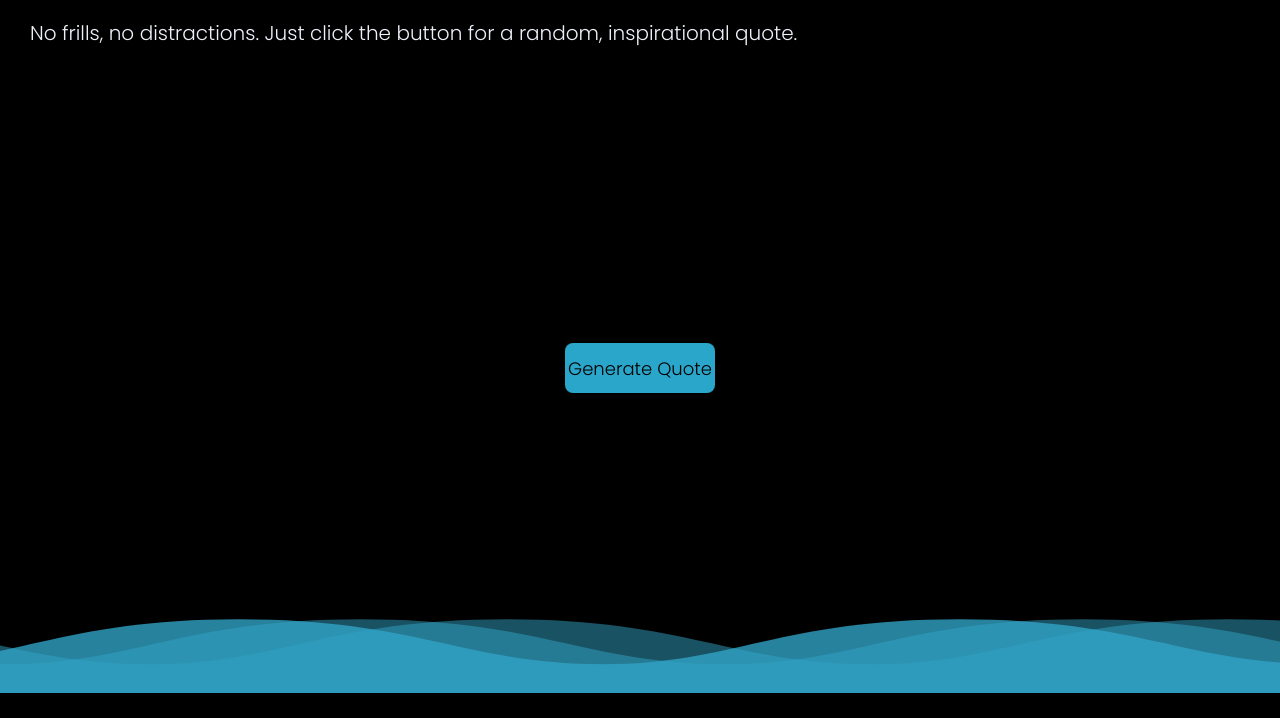
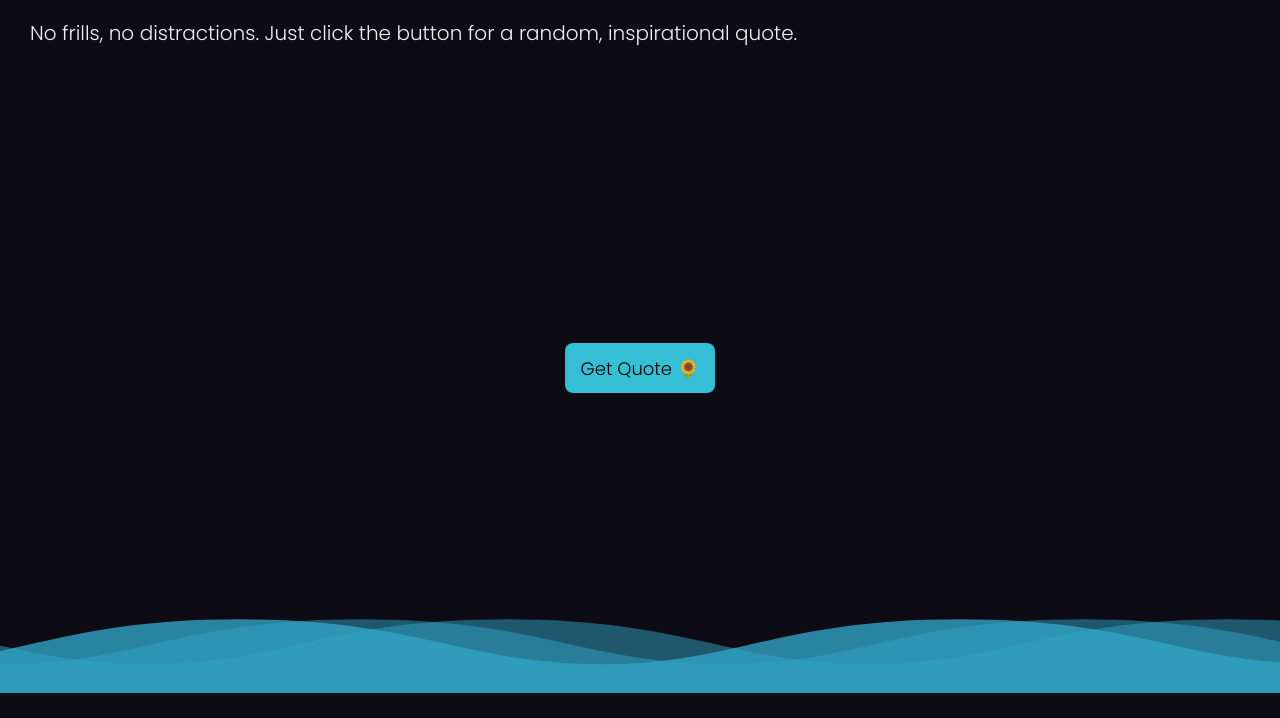
Before and after one commit to gwendolyn954/inspiro-quotes, a plain HTML site: page index.html in a window 1280 px wide. Both pictures are taken after a click on the picture 1205 px from the left and 40 px from the top of the page. Shown: the part 107-825 px from the top of the page. Drawn offline with Linux system fonts and the light colour scheme.

Commit message:
style: updated button and content

```diff
--- a/css/style.css
+++ b/css/style.css
@@ -28,7 +28,7 @@ body {
 }
 
 body.dark {
-  --primary-page-bg: #000000;
+  --primary-page-bg: #0d0b13;
   --primary-text-color: #eef0f9;
   --modal-bg: #181717;
 }
@@ -66,7 +66,7 @@ main .container {
 button {
   height: 50px;
   width: 150px;
-  background-color: #2aa6cb;
+  background-color: #34bfd4;
   color: black;
   border: none;
   border-radius: 8px;
--- a/index.html
+++ b/index.html
@@ -17,7 +17,7 @@
 		<main>
 			<p>No frills, no distractions. Just click the button for a random, inspirational quote.</p>
 			<div class="container">
-				<button id="open">Generate Quote</button>
+				<button id="open">Get Quote 🌻</button>
 			</div>
 		</main>
 		<div class="modal-container" id="modal_container">
```
